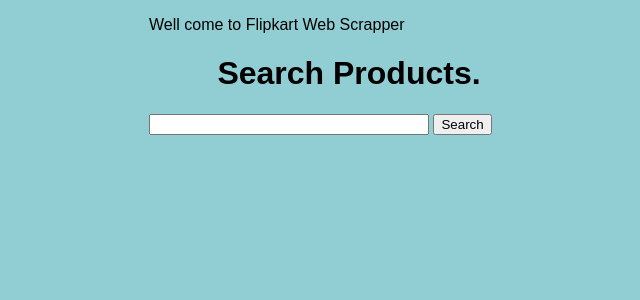
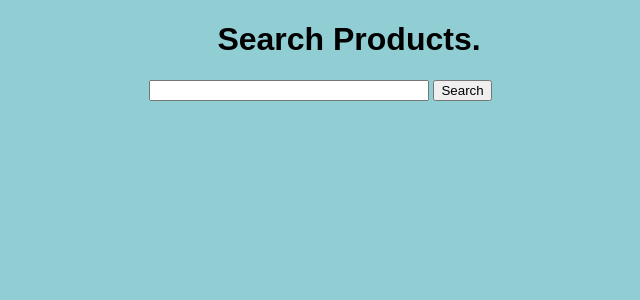
Before and after one commit to shashiRsinha/review-_sc_deploy, a Flask app: page / in a window 1280 px wide. Shown: the top 300 px of the page, without its empty margins (291-931 px from the left). Run offline with Flask 2, Linux system fonts and the light colour scheme.

Commit message:
Update index.html

```diff
--- a/templates/index.html
+++ b/templates/index.html
@@ -8,7 +8,7 @@
 
 {% block body %}
 <div class="content">
-    <p>Well come to Flipkart Web Scrapper </p>
+
     <h1 style="text-align: center">Search Products.</h1>
 
     <div class="form">
```
